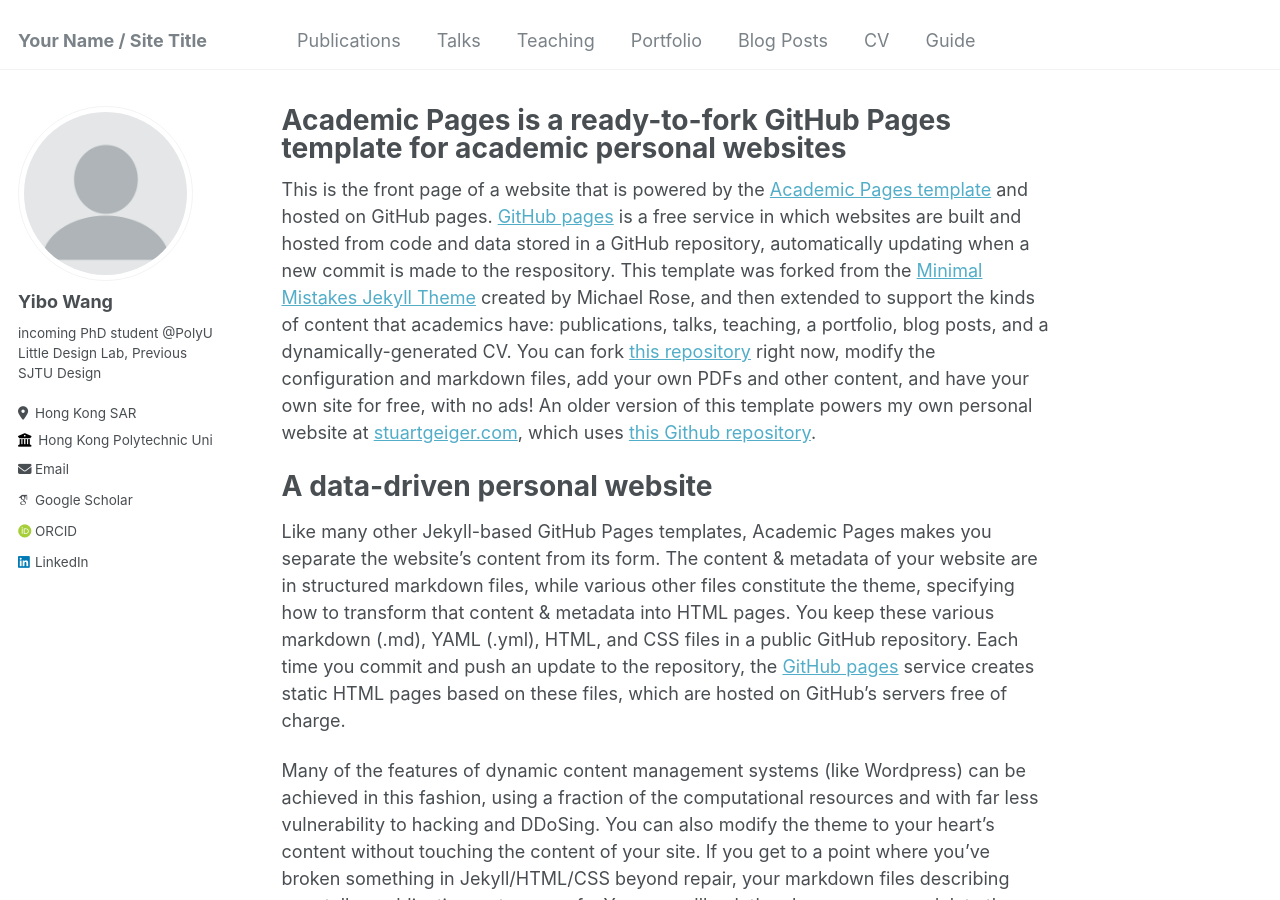
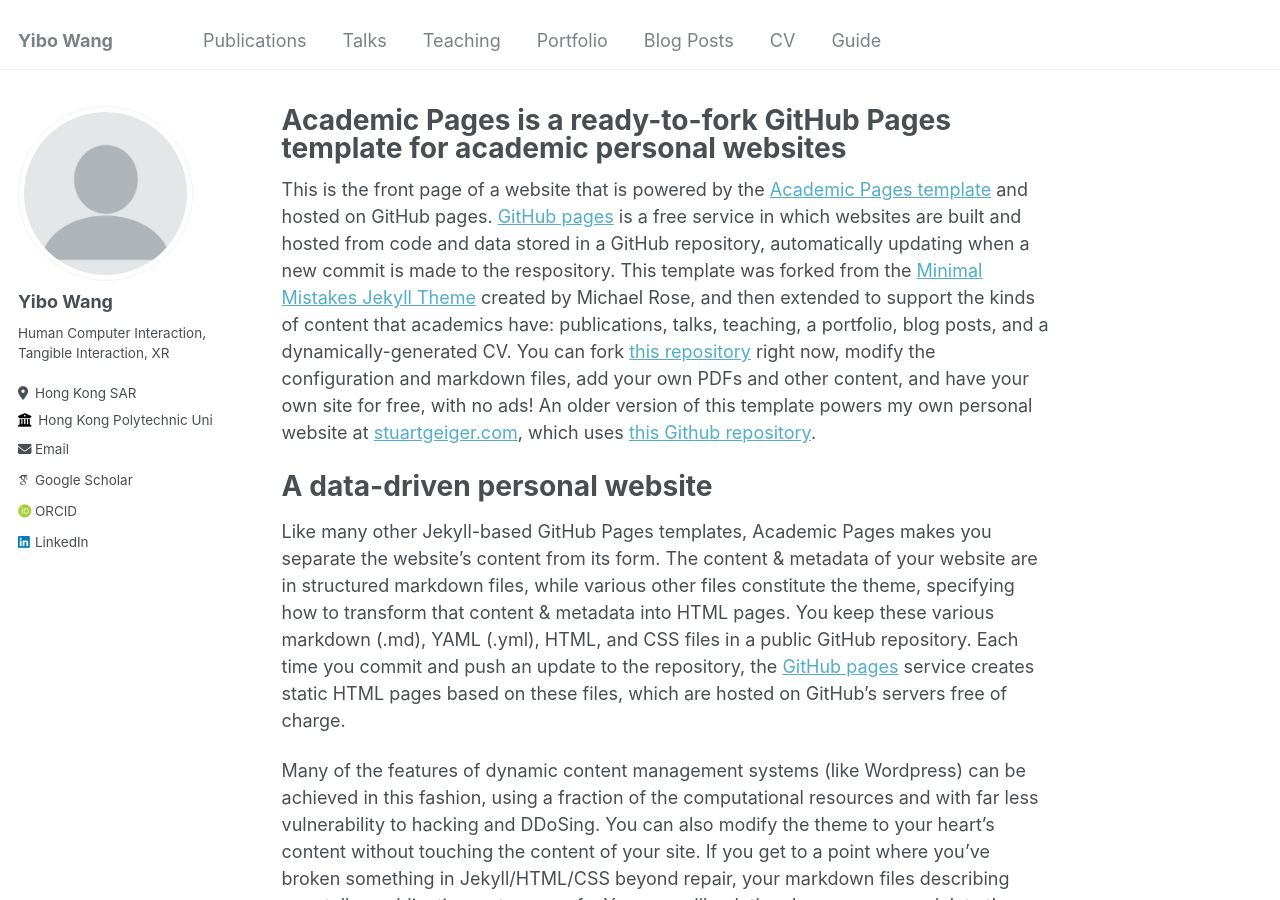
Before and after one commit to triv1um/triv1um.github.io, a Jekyll site: the page built from _pages/about.md, in a window 1280 px wide and 900 px high. Built offline with Jekyll 4.4.1, drawn with Linux system fonts in a browser that asks for light colours; some web fonts are replaced.

Commit message:
Update _config.yml

```diff
--- a/_config.yml
+++ b/_config.yml
@@ -8,23 +8,20 @@
 
 # Basic Site Settings
 locale                   : "en-US"
-title                    : "Your Name / Site Title"
+title                    : "Yibo Wang"
 title_separator          : "-"
 name                     : &name "Yibo Wang"
-description              : &description "PW"
+description              : &description "Personal description"
 url                      : https://triv1um.github.io # the base hostname & protocol for your site e.g. "https://mmistakes.github.io"
 baseurl                  : "" # the subpath of your site, e.g. "/blog"
 repository               : "triv1um/triv1um.github.io"
 
-# Site Author - The following control what appear as part of the author content on the side bar.
-#               If a field is blank the icon and link will not appear, otherwise it will be shown.
-#               Additional customization can be done by editing /_includes/author-profile.html
 author:
   # Biographic information
   avatar           : "profile.png"
   name             : "Yibo Wang"
   pronouns         : # example: "she/her"
-  bio              : "incoming PhD student @PolyU Little Design Lab, Previous SJTU Design"
+  bio              : "Human Computer Interaction, Tangible Interaction, XR"
   location         : "Hong Kong SAR"
   employer         : "Hong Kong Polytechnic University"
   url              : # URL
```
